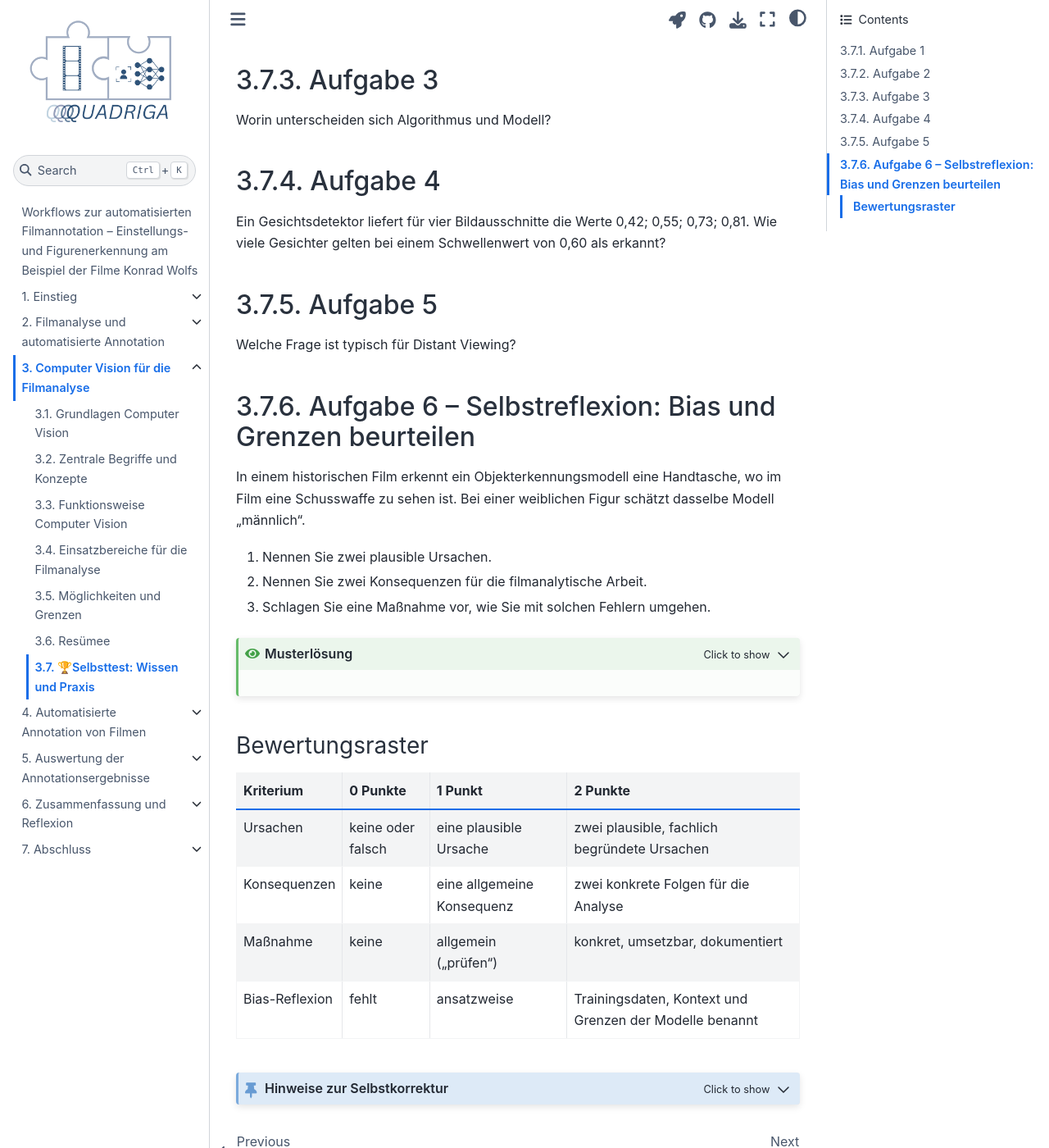
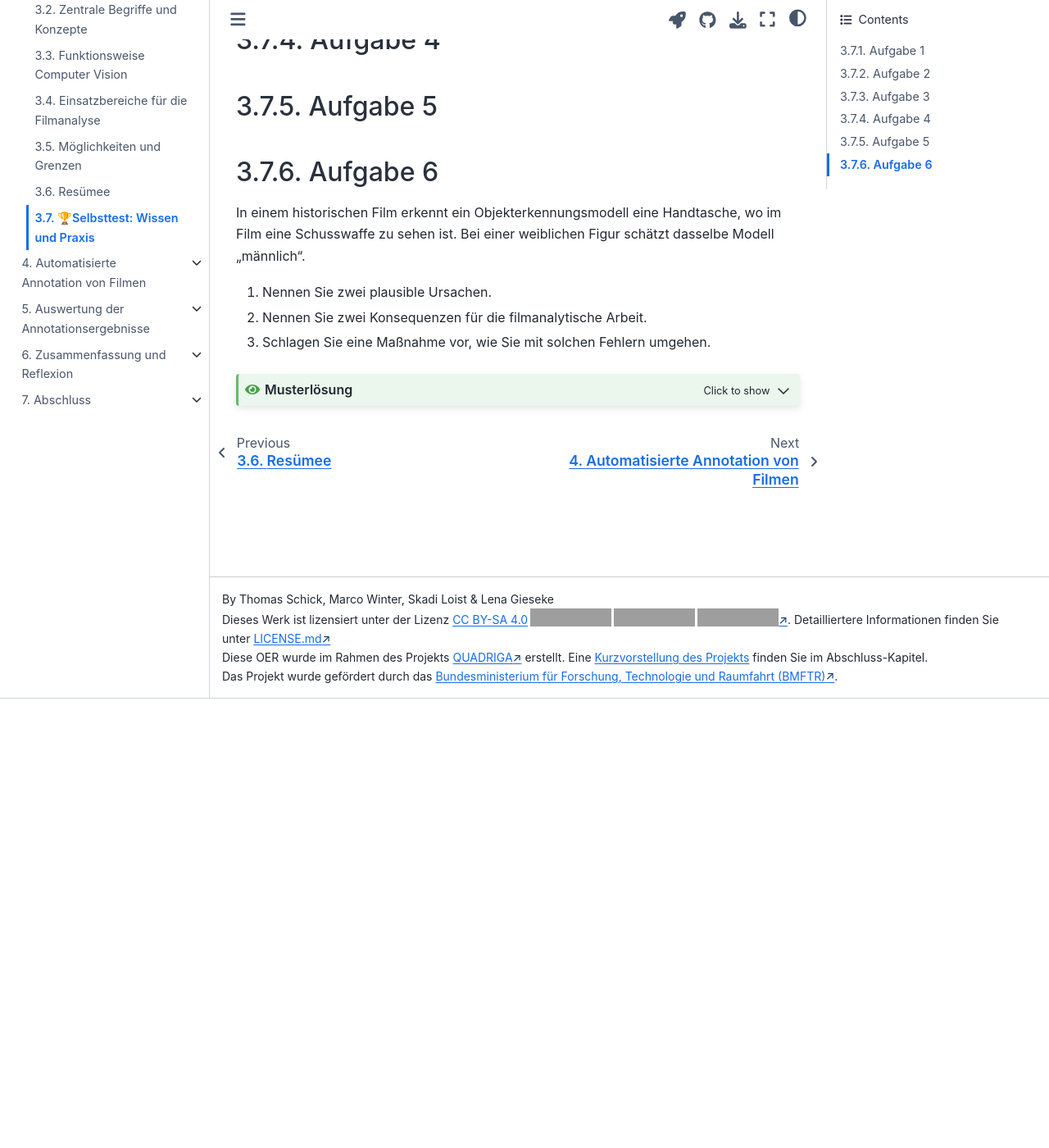
Before and after one commit to quadriga-dk/Bewegtes-Bild-Fallstudie-4, a Jupyter Book: the page built from vision/assessment_vision.md, in a window 1280 px wide and 1400 px high, scrolled down 548 px. Shown: the whole window at 82% size. Built offline with Jupyter Book 1.0.4 settings and Sphinx 7.4.7 and the Sphinx Book theme 1.1.4, drawn with Linux system fonts in a browser that asks for light colours; pages that are not in the unit, such as notebooks, are missing from menus; some of the changed text lies outside the part shown; grey boxes are pictures that could not be loaded.

Commit message:
Update assessment_vision.md

`````diff
--- a/vision/assessment_vision.md
+++ b/vision/assessment_vision.md
@@ -19,8 +19,6 @@
 
 # 🏆Selbsttest: Wissen und Praxis
 
-Dieser Selbsttest bezieht sich auf das Kapitel **Computer Vision für die Filmanalyse**.
-
 ````{admonition} Wie nutze ich den Selbsttest?
 :class: hinweis, dropdown
 Diese Übungsaufgaben dienen Ihrer Selbsteinschätzung und helfen Ihnen, das im Kapitel Gelernte zu reflektieren.
@@ -82,8 +78,6 @@
 
 ## Aufgabe 2
 
-Bringen Sie die folgenden Schritte in die im Kapitel beschriebene Reihenfolge.
-
 ```{code-cell} ipython3
 :tags: [remove-input]
 import sys
@@ -126,14 +120,11 @@
 - **Verarbeitung:** Hier werden technische Metadaten, Embeddings oder andere Zwischenprodukte erzeugt.
 - **Anwendung des Modells:** Das Modell wird auf das vorbereitete Material angewendet und erzeugt z. B. Wahrscheinlichkeitswerte.
 - **Schwellenwert und Ausgabe:** Schwellenwerte verwandeln die Werte in Annotationen; anschließend werden die Daten strukturiert ausgegeben und sollten ggf. geprüft werden.
-- **Typischer Fehler:** Den Schwellenwert vor die Modellanwendung zu setzen. Der Schwellenwert wird auf die Ausgabe des Modells angewendet.
 
 *Hinweis:* Das Kapitel betont, dass der Ablauf schematisch ist und sich Schritte in der Praxis überschneiden können. Im Assessment wird die im Kapitel dargestellte Grundreihenfolge geprüft.
 ````
 
 ## Aufgabe 3
-
-Worin unterscheiden sich Algorithmus und Modell?
 
 ```{code-cell} ipython3
 :tags: [remove-input]
@@ -174,8 +165,6 @@
 
 ## Aufgabe 4
 
-Ein Gesichtsdetektor liefert für vier Bildausschnitte die Werte 0,42; 0,55; 0,73; 0,81. Wie viele Gesichter gelten bei einem Schwellenwert von 0,60 als erkannt?
-
 ```{code-cell} ipython3
 :tags: [remove-input]
 from jupyterquiz import display_quiz
@@ -214,8 +203,6 @@
 
 ## Aufgabe 5
 
-Welche Frage ist typisch für Distant Viewing?
-
 ```{code-cell} ipython3
 :tags: [remove-input]
 from jupyterquiz import display_quiz
@@ -253,7 +240,7 @@
 display_quiz(multiple_choice5, colors=colors.jupyterquiz)
 ```
 
-## Aufgabe 6 – Selbstreflexion: Bias und Grenzen beurteilen
+## Aufgabe 6
 
 In einem historischen Film erkennt ein Objekterkennungsmodell eine Handtasche, wo im Film eine Schusswaffe zu sehen ist. Bei einer weiblichen Figur schätzt dasselbe Modell „männlich“.
 
@@ -273,28 +260,19 @@
 ````{admonition} Musterlösung
 :class: solution, dropdown
 
-> **Ursachen:** (1) Das Modell wurde überwiegend mit aktuellem Farbmaterial trainiert und hat gelernt, Formen und Kontexte aus diesem Material zu erkennen; historische Schwarz-Weiß-Aufnahmen oder ungewöhnliche Bildkompositionen führen zu Fehlklassifikationen.
-> (2) Die Geschlechtsklassifikation basiert auf äußeren Merkmalen und den Kategorien der Trainingsdaten; sie reproduziert Stereotype und ist auf eine binäre Unterscheidung beschränkt.
->
-> **Konsequenzen:** (1) Falsche Annotationen können die quantitative Auswertung verzerren, z. B. wenn Objekte oder Figuren falsch gezählt werden.
-> (2) Die Ergebnisse müssen gesichtet und mit dem Filmmaterial abgeglichen werden; die Herkunft des Modells, die Trainingsdaten und die angewendeten Schwellenwerte müssen dokumentiert werden.
->
-> **Maßnahme:** Ergebnisse stichprobenartig mit Annotationstools wie VIAN am Videomaterial prüfen, alternative Modelle oder Schwellenwerte testen und die Unsicherheit im Forschungsbericht offenlegen. Age-/Gender-Schätzungen sollten kritisch hinterfragt und nicht ungeprüft übernommen oder gespeichert werden.
+**Ursachen:**
+
+(1) Das Modell wurde überwiegend mit aktuellem Farbmaterial trainiert und hat gelernt, Formen und Kontexte aus diesem Material zu erkennen; historische Schwarz-Weiß-Aufnahmen oder ungewöhnliche Bildkompositionen führen zu Fehlklassifikationen.
+
+(2) Die Geschlechtsklassifikation basiert auf äußeren Merkmalen und den Kategorien der Trainingsdaten; sie reproduziert Stereotype und ist auf eine binäre Unterscheidung beschränkt.
+
+**Konsequenzen:**
+
+(1) Falsche Annotationen können die quantitative Auswertung verzerren, z. B. wenn Objekte oder Figuren falsch gezählt werden.
+
+(2) Die Ergebnisse müssen gesichtet und mit dem Filmmaterial abgeglichen werden; die Herkunft des Modells, die Trainingsdaten und die angewendeten Schwellenwerte müssen dokumentiert werden.
+
+**Maßnahme:**
+
+Ergebnisse stichprobenartig mit Annotationstools wie VIAN am Videomaterial prüfen, alternative Modelle oder Schwellenwerte testen und die Unsicherheit im Forschungsbericht offenlegen. Age-/Gender-Schätzungen sollten kritisch hinterfragt und nicht ungeprüft übernommen oder gespeichert werden.
 ````
-
-### Bewertungsraster
-
-| Kriterium | 0 Punkte | 1 Punkt | 2 Punkte |
-|---|---|---|---|
-| Ursachen | keine oder falsch | eine plausible Ursache | zwei plausible, fachlich begründete Ursachen |
-| Konsequenzen | keine | eine allgemeine Konsequenz | zwei konkrete Folgen für die Analyse |
-| Maßnahme | keine | allgemein („prüfen“) | konkret, umsetzbar, dokumentiert |
-| Bias-Reflexion | fehlt | ansatzweise | Trainingsdaten, Kontext und Grenzen der Modelle benannt |
-
-````{admonition} Hinweise zur Selbstkorrektur
-:class: hinweis, dropdown
-
-- Wenn Sie nur „das Modell ist schlecht“ schreiben, fehlt die Unterscheidung zwischen Modellfehler, Materialunterschied und Bias.
-- Wenn Sie keine Konsequenz für die Annotation nennen, lesen Sie `vision/grenzen.md` erneut.
-- Wenn Sie Age-/Gender-Schätzungen als objektiv behandeln, lesen Sie `annotation/figuren_intro.md`, Abschnitt „Detection“.
-````
`````
Also changed, not shown: other parts of vision/assessment_vision.md (+1 -3 lines).
